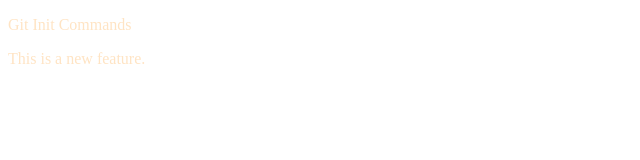
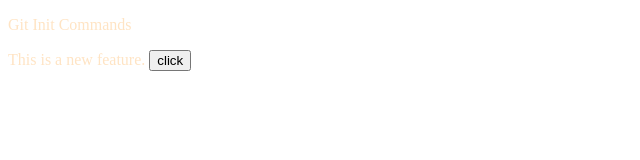
Before and after one commit to diwase-dhanashree/LocalRepo, a plain HTML site: page index.html in a window 1280 px wide. Shown: the whole page, without its empty margins (0-640 px from the left). Drawn offline with Linux system fonts and the light colour scheme.

Commit message:
Add Button

```diff
--- a/index.html
+++ b/index.html
@@ -8,6 +8,6 @@
 </head>
 <body>
     <p>Git Init Commands</p>
-    <p>This is a new feature.</p>
+    <p>This is a new feature. <button>click</button></p>
 </body>
 </html>
```
